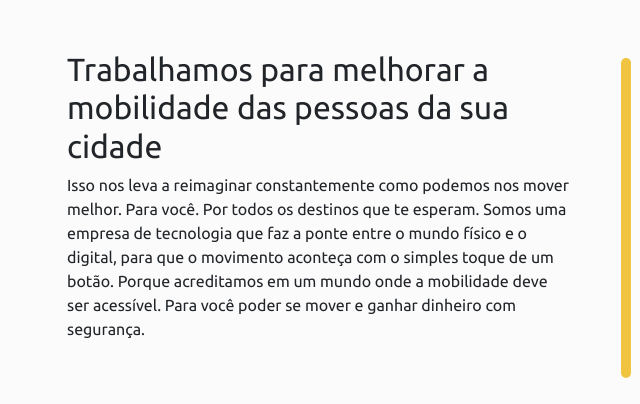
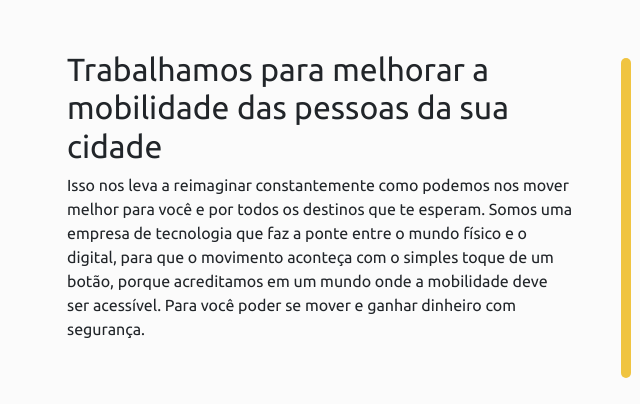
Before and after one commit to SafiraSoft1/Site-HTML-Motax, a plain HTML site: page index.html in a window 1280 px wide. Shown: the part 851-1255 px from the top of the page, 15-655 px from the left. Drawn offline with nearby package versions, Linux system fonts and the light colour scheme.

Commit message:
alterando

```diff
--- a/index.html
+++ b/index.html
@@ -73,10 +73,10 @@
                 <h2 class="text-dark">Trabalhamos para melhorar a<br>
                     mobilidade das pessoas da sua cidade</h2>
                 <p>Isso nos leva a reimaginar constantemente como podemos
-                    nos mover melhor. Para você. Por todos os destinos que te esperam.
+                    nos mover melhor para você e por todos os destinos que te esperam.
                     Somos uma empresa de tecnologia que faz a ponte entre o mundo físico
-                    e o digital, para que o movimento aconteça com o simples toque de um botão.
-                    Porque acreditamos em um mundo onde a mobilidade deve ser acessível.
+                    e o digital, para que o movimento aconteça com o simples toque de um botão,
+                    porque acreditamos em um mundo onde a mobilidade deve ser acessível.
                     Para você poder se mover e ganhar dinheiro com segurança.
                 </p>
             </div>
```
